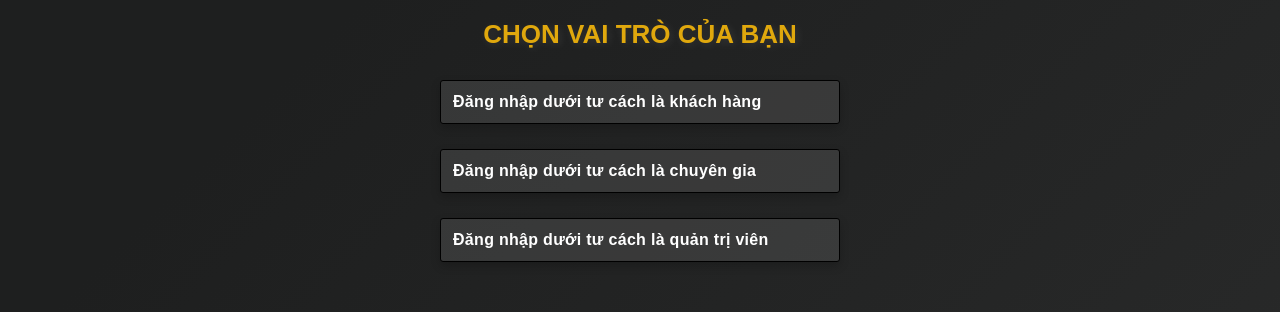
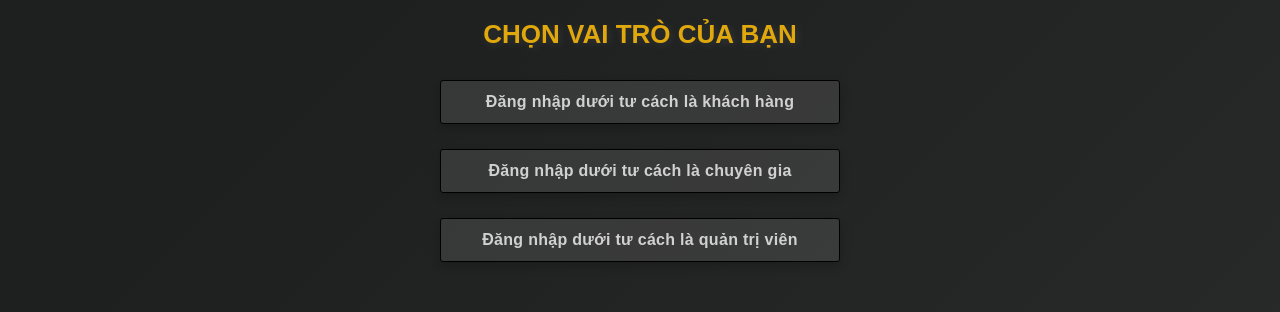
Before and after one commit to PhanNghia6604/PreWed-App, a React (Create React App) app in the folder login-signup/: page /login in a window 1280 px wide. Shown: the part 340-652 px from the top of the page. Built offline with nearby package versions, Linux system fonts and the light colour scheme; no server answers.

Commit message:
update css Login form

```diff
--- a/login-signup/src/Components/Common/ChooseRole.module.css
+++ b/login-signup/src/Components/Common/ChooseRole.module.css
@@ -2,8 +2,8 @@
 .container {
     display: flex;
     flex-direction: column;
-    align-items: center;
-    justify-content: center;
+    align-items: center;  /* Đảm bảo các phần tử con được căn giữa theo chiều ngang */
+    justify-content: center;  /* Đảm bảo các phần tử con được căn giữa theo chiều dọc */
     height: 100vh;
     background: linear-gradient(135deg, #1e1f1f 30%, #292a2a 100%);
     text-align: center;
@@ -26,8 +26,10 @@
     gap: 15px;
     width: 100%;
     max-width: 400px;
+    align-items: center; /* Đảm bảo các nút đăng nhập được căn giữa trong container */
 }
 
+/* Button */
 /* Button */
 .button {
     width: 100%;
@@ -40,9 +42,15 @@
     transition: all 0.3s ease-in-out;
     box-shadow: 0px 4px 10px rgba(0, 0, 0, 0.2);
     background: rgba(255, 255, 255, 0.1);
-    color: var(--white);
+    color: #d1d1d1;
     outline: none;
+
+
+    display: flex;
+    justify-content: center; /* Căn giữa theo chiều ngang */
+    align-items: center; /* Căn giữa theo chiều dọc */
 }
+
 
 /* Hover effect */
 .button:hover {
--- a/login-signup/src/Components/Page/Login/Login.module.css
+++ b/login-signup/src/Components/Page/Login/Login.module.css
@@ -89,6 +89,9 @@
     transition: 0.3s;
     font-weight: 600;
     box-shadow: 0px 4px 10px rgba(224, 168, 13, 0.3);
+    display: flex;
+    justify-content: center; /* Căn giữa theo chiều ngang */
+    align-items: center;
   }
 
   .btn:hover {
--- a/login-signup/src/Components/Page/Menu Admin/AdminLogin.module.css
+++ b/login-signup/src/Components/Page/Menu Admin/AdminLogin.module.css
@@ -219,6 +219,9 @@
     transition: 0.3s;
     font-weight: 600;
     box-shadow: 0px 4px 10px rgba(224, 168, 13, 0.3);
+    display: flex;
+    justify-content: center; /* Căn giữa theo chiều ngang */
+    align-items: center;
   }
 
   .btn:hover {
--- a/login-signup/src/Components/Page/Menu Expert/ExpertLogin.module.css
+++ b/login-signup/src/Components/Page/Menu Expert/ExpertLogin.module.css
@@ -89,6 +89,9 @@
   transition: 0.3s;
   font-weight: 600;
   box-shadow: 0px 4px 10px rgba(224, 168, 13, 0.3);
+  display: flex;
+  justify-content: center; /* Căn giữa theo chiều ngang */
+  align-items: center;
 }
 
 .btn:hover {
```
